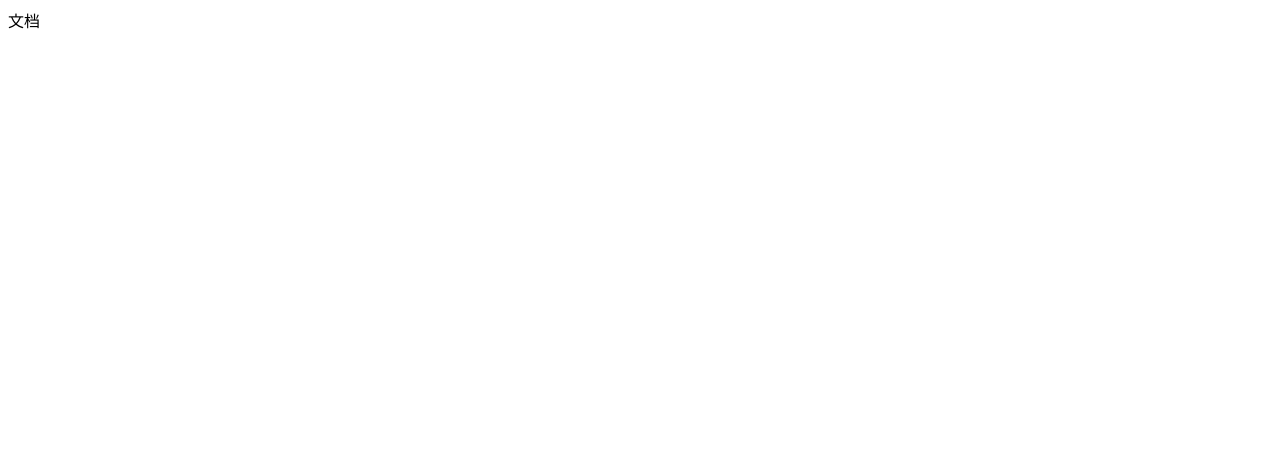
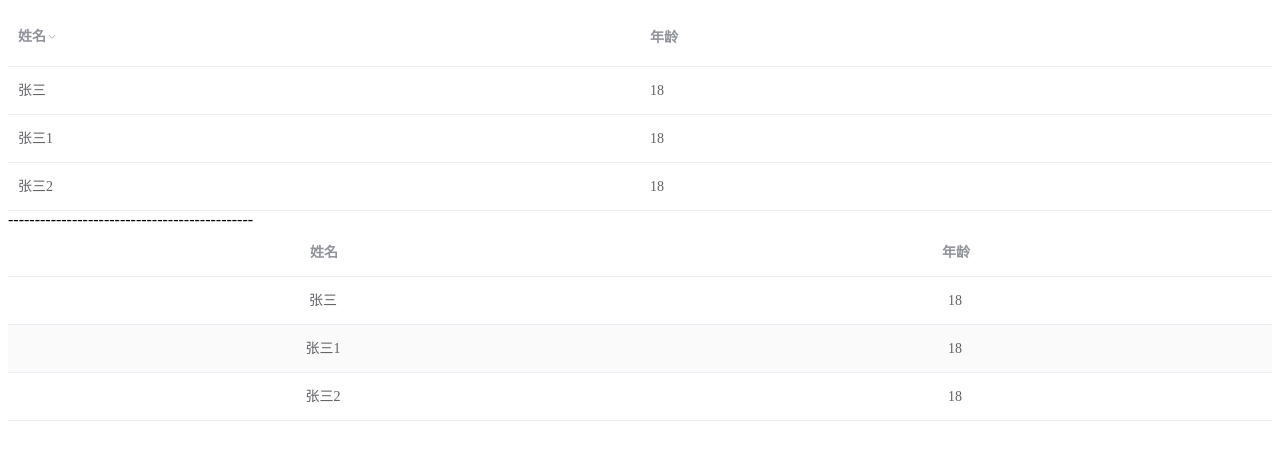
Before and after one commit to Wulakaka/table, a Vue app: page / in a window 1280 px wide. Shown: the top 460 px of the page. Built offline with nearby package versions, Linux system fonts and the light colour scheme.

Commit message:
feat: 大屏-对table和table-column进行最基本的封装

```diff
--- a/package.json
+++ b/package.json
@@ -3,12 +3,15 @@
   "version": "0.1.0",
   "private": true,
   "scripts": {
-    "serve": "vue-cli-service serve",
+    "dev": "vue-cli-service serve",
     "build": "vue-cli-service build",
     "lint": "vue-cli-service lint"
   },
   "dependencies": {
     "core-js": "^3.6.5",
+    "element-ui": "^2.15.8",
+    "node-sass": "^4.11",
+    "sass-loader": "^7.1.0",
     "vue": "^2.6.11"
   },
   "devDependencies": {
@@ -16,6 +19,7 @@
     "@vue/cli-plugin-eslint": "~4.5.15",
     "@vue/cli-service": "~4.5.15",
     "babel-eslint": "^10.1.0",
+    "babel-plugin-component": "^1.1.1",
     "eslint": "^6.7.2",
     "eslint-plugin-vue": "^6.2.2",
     "vue-template-compiler": "^2.6.11"
--- a/src/App.vue
+++ b/src/App.vue
@@ -1,20 +1,63 @@
 <template>
-  <div>文档</div>
+  <div>
+    <Table :data="tableList" highlight-current-row>
+      <table-column
+        prop="name"
+        label="姓名"
+        :filters="testFilter"
+        :filter-method="test"
+      ></table-column>
+      <table-column prop="age" label="年龄"></table-column>
+    </Table>
+    <div>----------------------------------------------</div>
+    <BsTable :data="tableList">
+      <BsTableColum prop="name" label="姓名" />
+      <BsTableColum prop="age" label="年龄" />
+    </BsTable>
+  </div>
 </template>
 
 <script>
+import { Table, TableColumn } from "element-ui";
+
+import BsTable from "./lib/BsTable/BsTable.vue";
+import BsTableColum from "./lib/BsTable/BsTableColum.vue";
+
 export default {
   name: "App",
+  components: {
+    Table,
+    TableColumn,
+    BsTable,
+    BsTableColum,
+  },
+  data() {
+    return {
+      tableList: [
+        {
+          name: "张三",
+          age: 18,
+        },
+        { name: "张三1", age: 18 },
+        { name: "张三2", age: 18 },
+      ],
+      testFilter: [
+        {
+          text: "张三1",
+          value: "张三1",
+        },
+        { text: "张三2", value: "张三2" },
+      ],
+    };
+  },
+  methods: {
+    test(value, row, column) {
+      console.log(value, row, column);
+      const property = column["property"];
+      return value === row[property];
+    },
+  },
 };
 </script>
 
-<style>
-#app {
-  font-family: Avenir, Helvetica, Arial, sans-serif;
-  -webkit-font-smoothing: antialiased;
-  -moz-osx-font-smoothing: grayscale;
-  text-align: center;
-  color: #2c3e50;
-  margin-top: 60px;
-}
-</style>
+<style lang="scss" scoped></style>
--- /dev/null
+++ b/src/lib/BsTable/BsTable.vue
@@ -0,0 +1,29 @@
+<template>
+  <Table
+    v-bind="$attrs"
+    v-on="$listeners"
+    :highlight-current-row="highlightCurrentRow"
+    :stripe="stripe"
+  >
+    <slot />
+  </Table>
+</template>
+
+<script>
+import { Table } from "element-ui";
+export default {
+  components: {
+    Table,
+  },
+  props: {
+    highlightCurrentRow: {
+      type: Boolean,
+      default: true,
+    },
+    stripe: {
+      type: Boolean,
+      default: true,
+    },
+  },
+};
+</script>
--- /dev/null
+++ b/src/lib/BsTable/BsTableColum.vue
@@ -0,0 +1,29 @@
+<template>
+  <TableColumn
+    v-bind="$attrs"
+    v-on="$listeners"
+    :show-overflow-tooltip="showOverflowTooltip"
+    :align="align"
+  >
+    <slot />
+  </TableColumn>
+</template>
+
+<script>
+import { TableColumn } from "element-ui";
+export default {
+  components: {
+    TableColumn,
+  },
+  props: {
+    showOverflowTooltip: {
+      type: Boolean,
+      default: true,
+    },
+    align: {
+      type: String,
+      default: "center",
+    },
+  },
+};
+</script>
--- a/src/main.js
+++ b/src/main.js
@@ -1,5 +1,6 @@
 import Vue from "vue";
 import App from "./App.vue";
+import "element-ui/lib/theme-chalk/index.css";
 
 Vue.config.productionTip = false;
 
```
Also changed, not shown: 1 other file (tests, documents, lock files or other folders).
